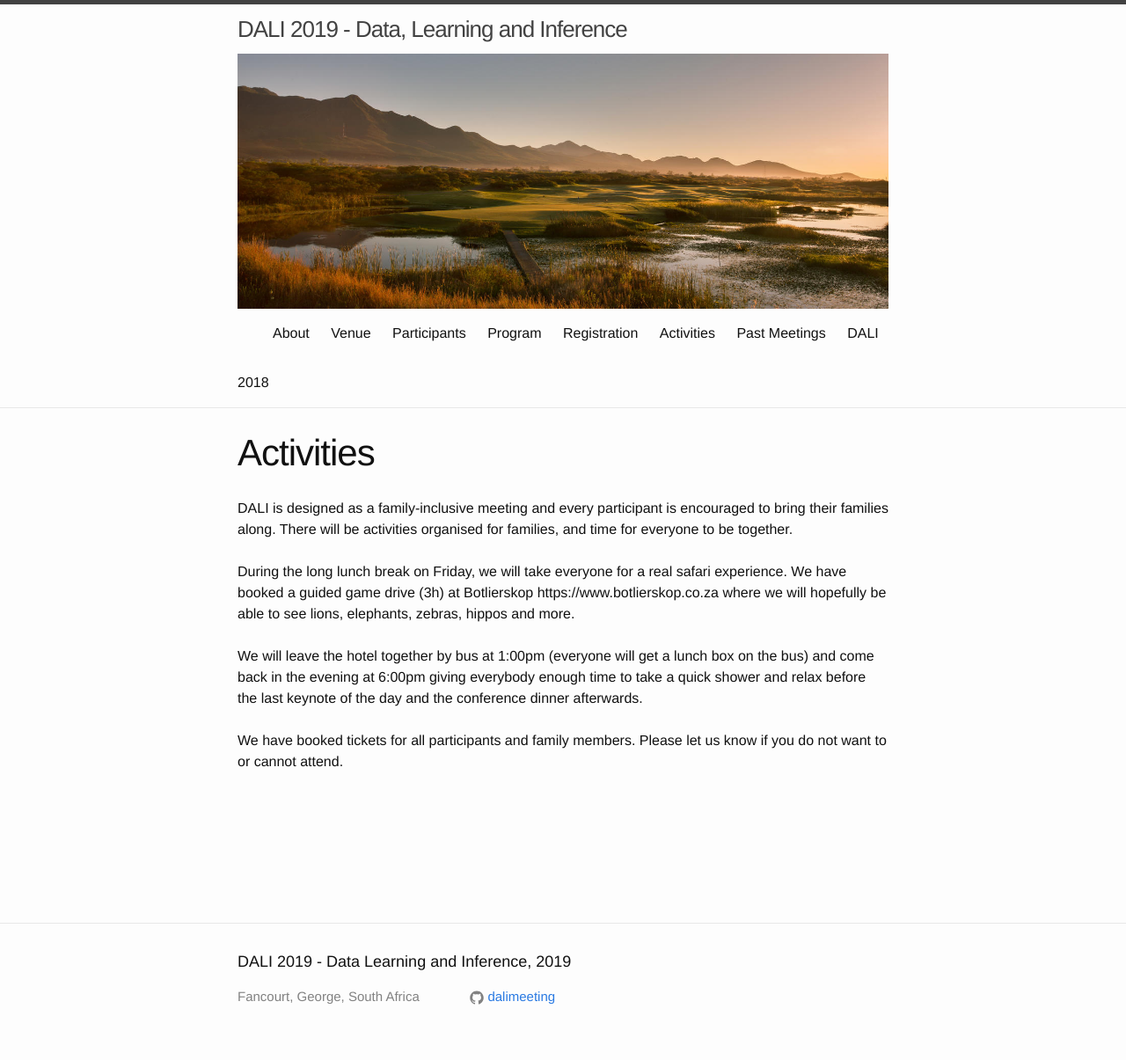
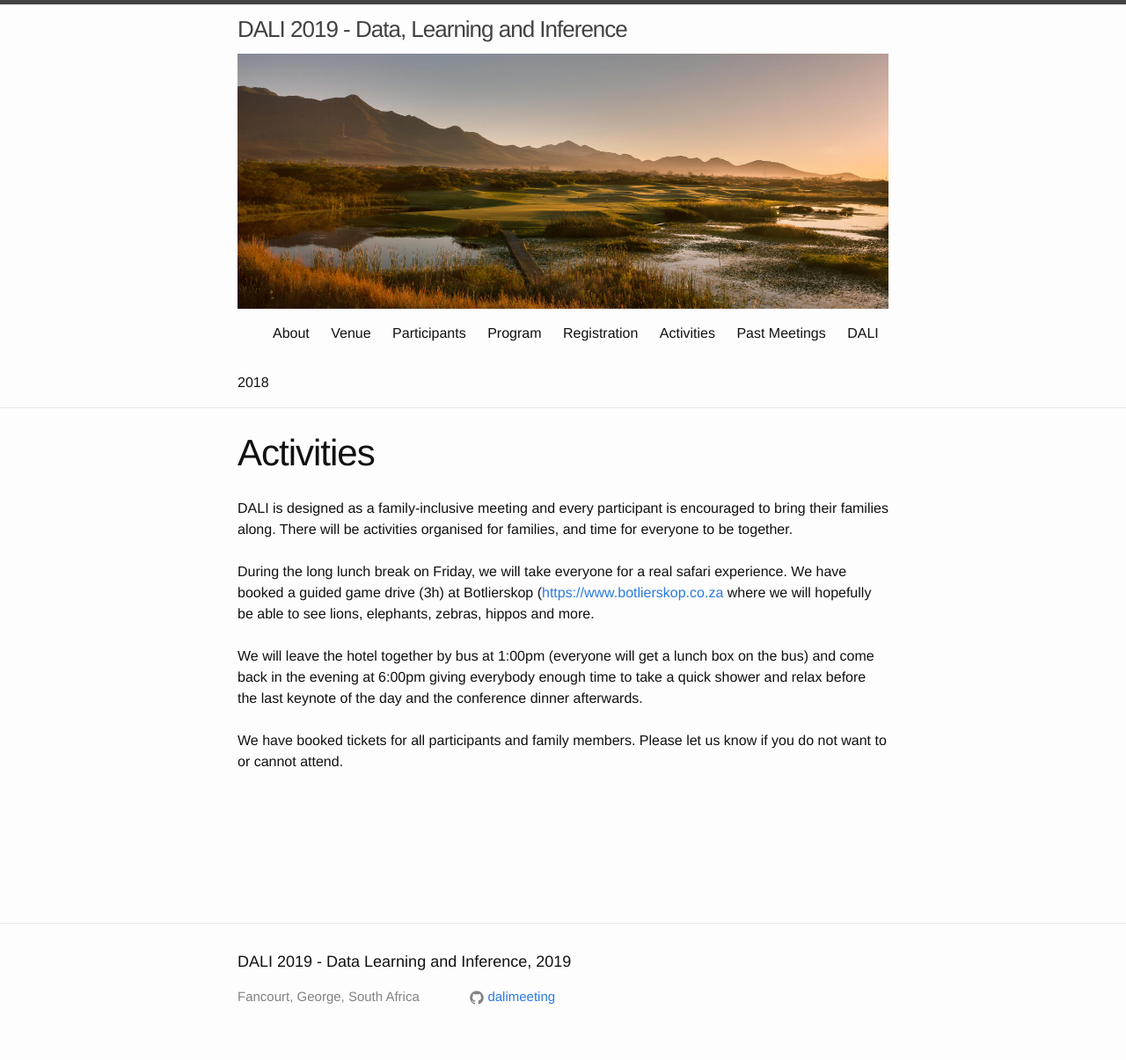
Before and after one commit to dalimeeting/dalimeeting.github.io, a Jekyll site: the page built from events.html, in a window 1280 px wide. Shown: the whole page at 88% size. Built offline with Jekyll 4.4.1, drawn with Linux system fonts in a browser that asks for light colours; part of the change alters nothing that is shown.

```diff
--- a/_layouts/events.html
+++ b/_layouts/events.html
@@ -11,7 +11,7 @@ layout: page
 	   <br><br>
 
 	During the long lunch break on Friday, we will take everyone for a real safari experience. We have
-	 booked a guided game drive (3h) at Botlierskop https://www.botlierskop.co.za where we will hopefully
+	 booked a guided game drive (3h) at Botlierskop (<a href="https://www.botlierskop.co.za" target="_blank">https://www.botlierskop.co.za</a> where we will hopefully
 	 be able to see lions, elephants, zebras, hippos and more.
 	<br><br>
 
```
